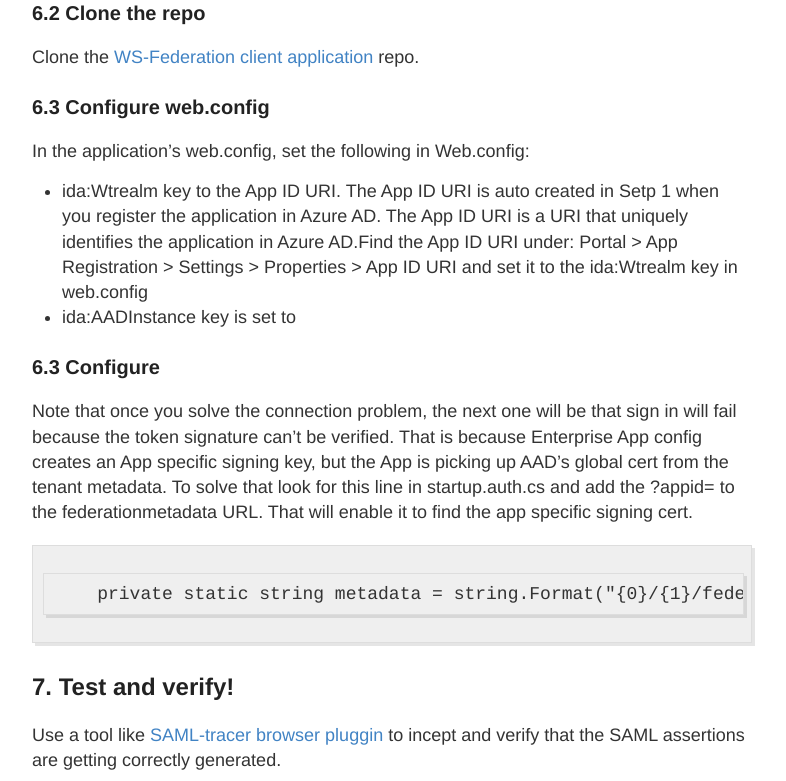
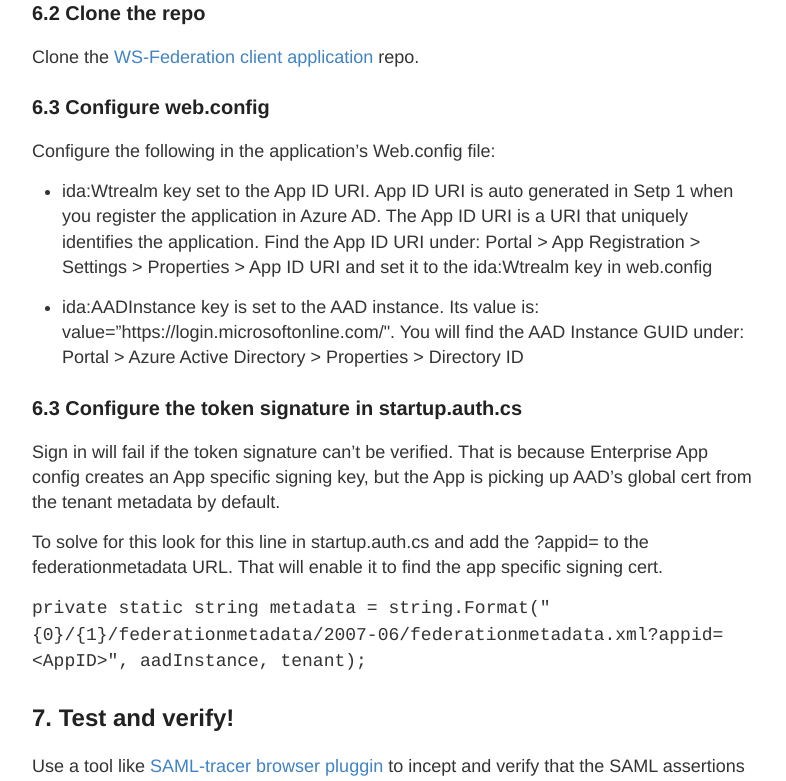
Before and after one commit to sada-kubsad/sada-kubsad.github.io, a Jekyll site: the page built from _posts/2019-02-25-Group-in-SAML-to-SAP.markdown, in a window 1280 px wide and 900 px high, scrolled down 8521 px, cut to the strip 119-900 px from the top of the window. Shown: the whole strip, without its empty margins (248-1034 px from the left). Built offline with Jekyll 4.4.1, drawn with Linux system fonts in a browser that asks for light colours; comment, search, counter and statistics services are not loaded.

Commit message:
Updated about.md and SAML blog post

```diff
--- a/_posts/2019-02-25-Group-in-SAML-to-SAP.markdown
+++ b/_posts/2019-02-25-Group-in-SAML-to-SAP.markdown
@@ -201,16 +201,21 @@ Fetch the App ID URI from: Portal > App Registration > Settings > Properties > A
 Clone the [WS-Federation client application](https://github.com/Azure-Samples/active-directory-dotnet-webapp-wsfederation) repo.
 
 ### 6.3 Configure web.config
-In the application's web.config, set the following in Web.config:
-- ida:Wtrealm key to the App ID URI. The App ID URI is auto created in Setp 1 when you register the application in Azure AD. The App ID URI is a URI that uniquely identifies the application in Azure AD.Find the App ID URI under: Portal > App Registration > Settings > Properties > App ID URI and set it to the ida:Wtrealm key in web.config
-- ida:AADInstance key is set to
+Configure the following in the application's Web.config file:
+- ida:Wtrealm key set to the App ID URI.
+App ID URI is auto generated in Setp 1 when you register the application in Azure AD. The App ID URI is a URI that uniquely identifies the application.
+Find the App ID URI under: Portal > App Registration > Settings > Properties > App ID URI and set it to the ida:Wtrealm key in web.config
 
-### 6.3 Configure
+- ida:AADInstance key is set to the AAD instance. Its value is:
+value="https://login.microsoftonline.com/<AAD Instance GUID>". You will find the AAD Instance GUID under: Portal > Azure Active Directory > Properties > Directory ID
 
-Note that once you solve the connection problem, the next one will be that sign in will fail because the token signature can’t be verified.   That is because Enterprise App config creates an App specific signing key, but the App is picking up AAD’s global cert from the tenant metadata.
-To solve that look for this line in startup.auth.cs and add the ?appid=<your appid> to the federationmetadata URL.  That will enable it to find the app specific signing cert.
+### 6.3 Configure the token signature in startup.auth.cs
 
-        private static string metadata = string.Format("{0}/{1}/federationmetadata/2007-06/federationmetadata.xml?appid=0ad2586e-3f2c-47e7-a498-40b970820cd5", aadInstance, tenant);
+Sign in will fail if the token signature can’t be verified. That is because Enterprise App config creates an App specific signing key, but the App is picking up AAD’s global cert from the tenant metadata by default.
+
+To solve for this look for this line in startup.auth.cs and add the ?appid=<your appid> to the federationmetadata URL.  That will enable it to find the app specific signing cert.
+
+`private static string metadata = string.Format("{0}/{1}/federationmetadata/2007-06/federationmetadata.xml?appid=<AppID>", aadInstance, tenant);`
 
 ## 7. Test and verify!
 Use a tool like [SAML-tracer browser pluggin](https://chrome.google.com/webstore/detail/saml-tracer/mpdajninpobndbfcldcmbpnnbhibjmch?hl=en) to incept and verify that the SAML assertions are getting correctly generated.
```
Also changed, not shown: about.md (+1 -1 lines).
